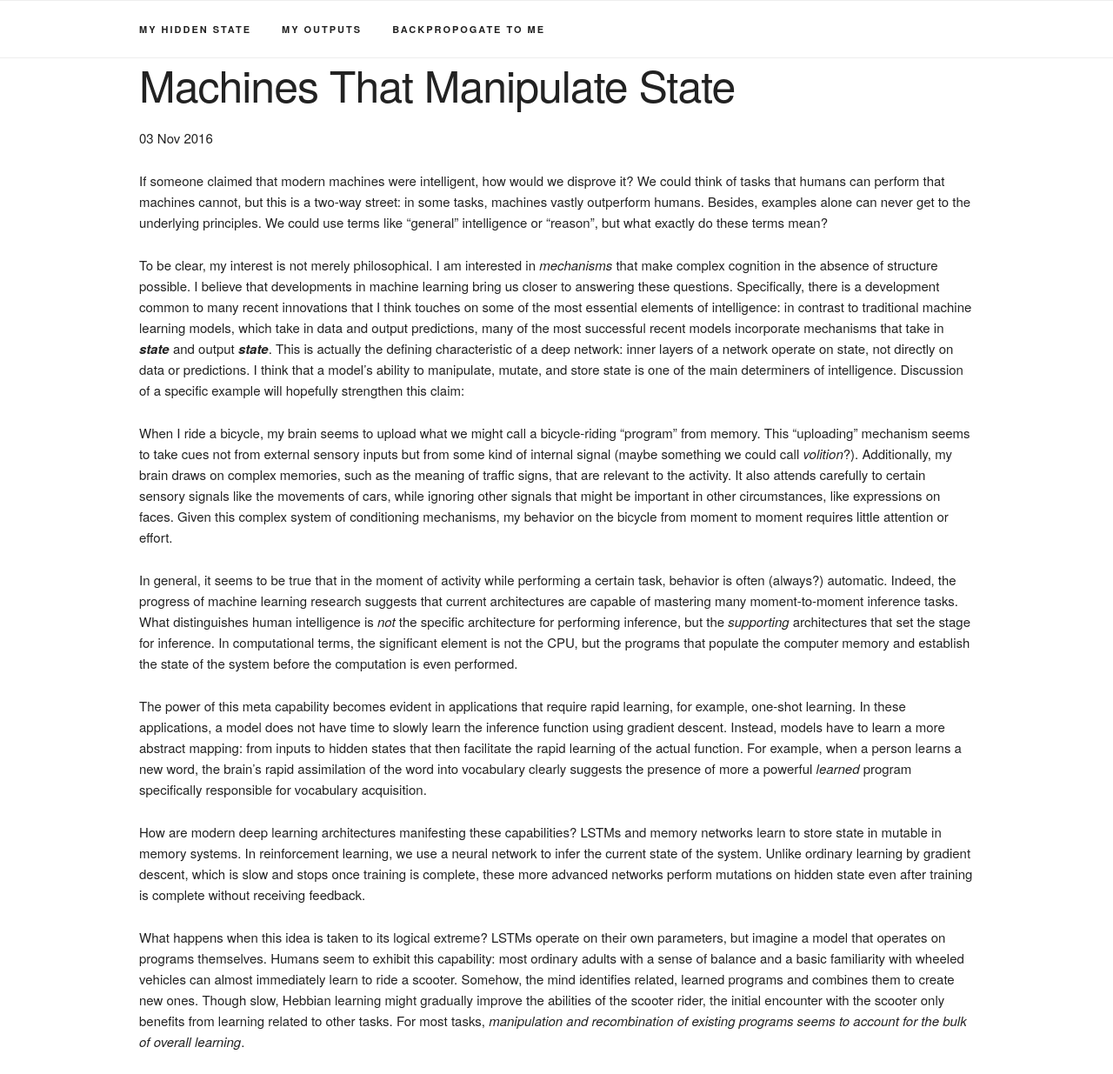
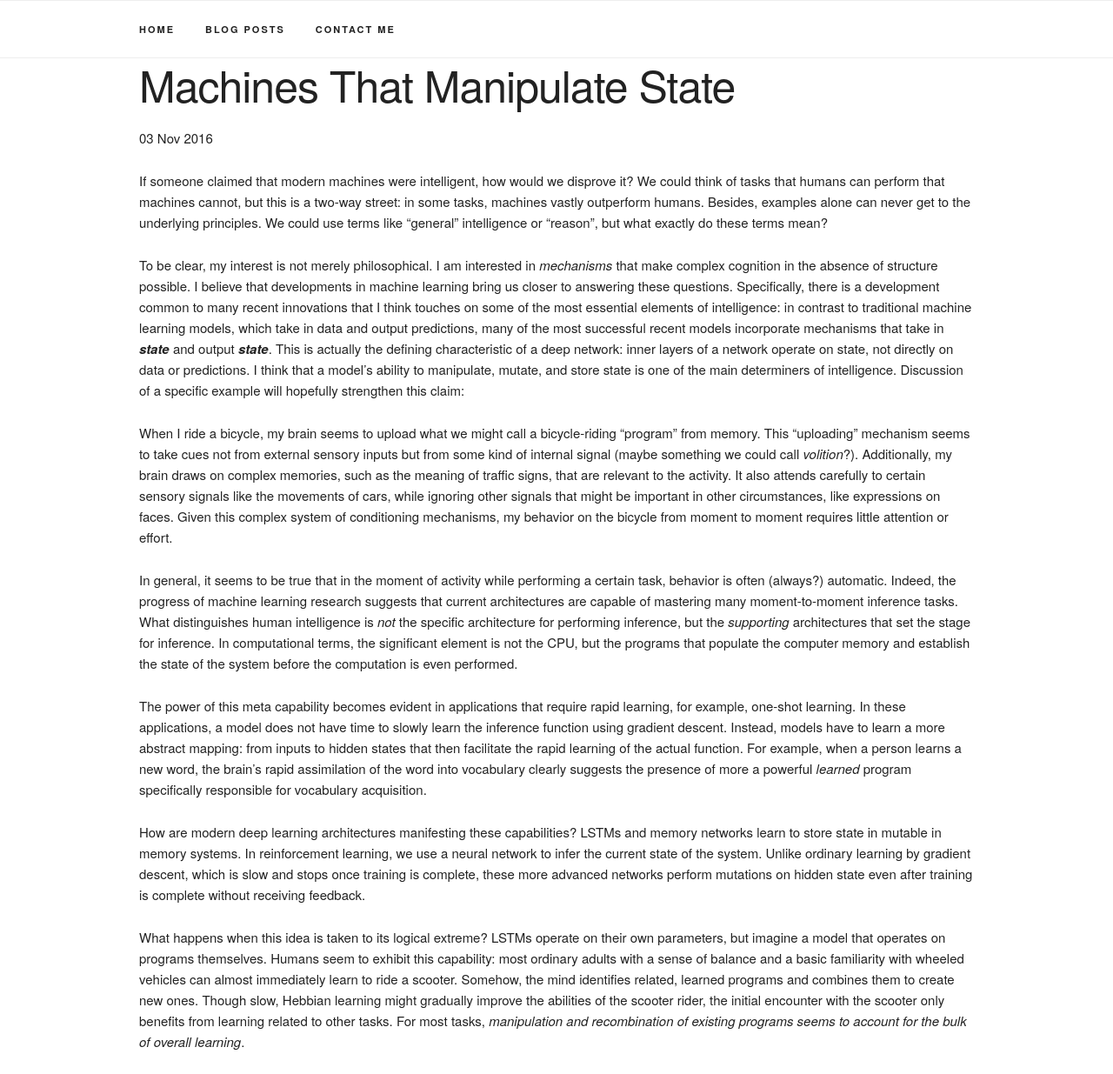
Before and after one commit to ethanabrooks/ethanabrooks.github.io, a Jekyll site: the page built from _posts/2016-11-03-first-post.md, in a window 1280 px wide. Shown: the whole page at 87% size. Built offline with Jekyll 4.4.1, drawn with Linux system fonts in a browser that asks for light colours.

Commit message:
made less cheesy

```diff
--- a/_layouts/default.html
+++ b/_layouts/default.html
@@ -10,9 +10,11 @@
     <nav class="navbar">
       <div class="container">
         <ul class="navbar-list">
-          <li class="navbar-item"><a class="navbar-link" href="/index.html">my hidden state</a></li>
-          <li class="navbar-item"><a class="navbar-link" href="https://github.com/lobachevzky">my outputs</a></li>
-          <li class="navbar-item"><a class="navbar-link" href="mailto:ethanabrooks@gmail.com">backpropogate to me</a></li>
+          <li class="navbar-item"><a class="navbar-link" href="/index.html">home</a></li>
+          <li class="navbar-item"><a class="navbar-link"
+              href="https://github.com/lobachevzky">blog posts</a></li>
+          <li class="navbar-item"><a class="navbar-link"
+              href="mailto:ethanabrooks@gmail.com">contact me</a></li>
         </ul>
       </div>
     </nav>
--- a/index.html
+++ b/index.html
@@ -3,8 +3,8 @@ layout: default
 title: Ethan's Blog
 ---
 <div class="blurb">
-    <h2>Blog for Machines Who Can't Learn Good</h2>
-    <h3>and Want To Learn To Do Other Stuff Good Too</h3>
+    <h2>Arts and Sciences</h2>
+    <h3></h3>
 
 	<ul class="posts">
 
```
